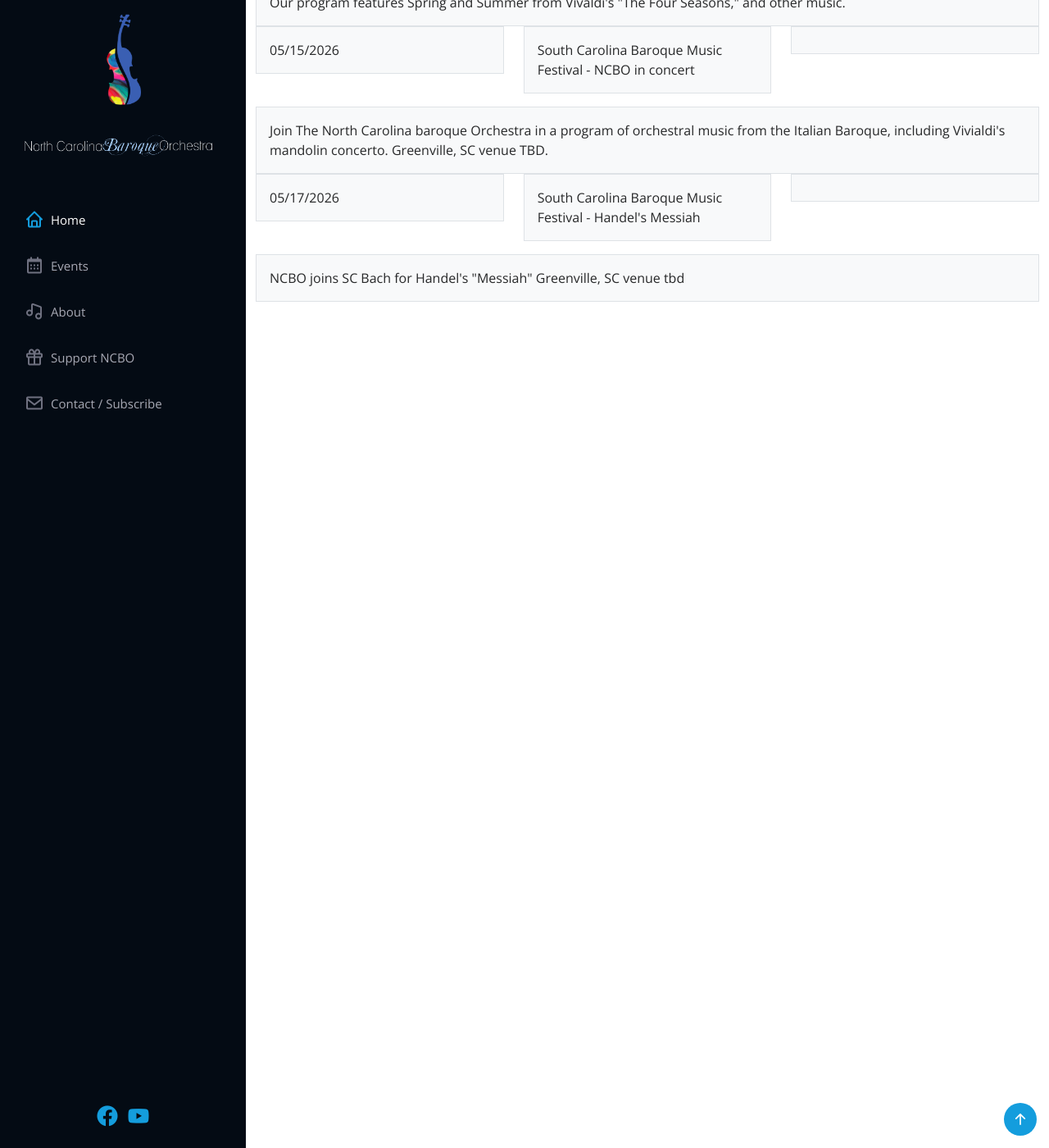
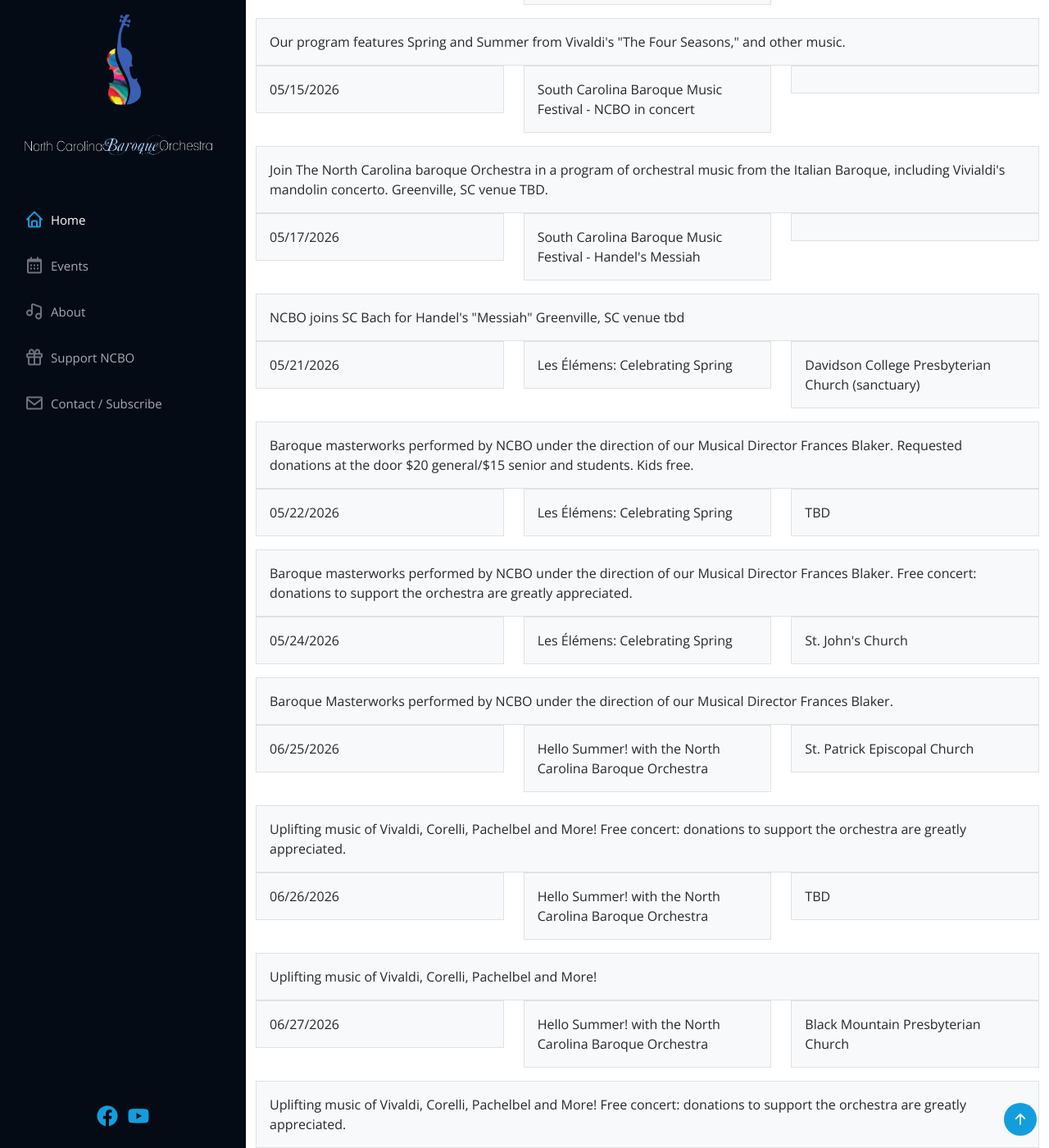
Before and after one commit to ncbaroqueorchestra/ncboweb, a Jekyll site: the page built from past_events.md, in a window 1280 px wide and 1400 px high, scrolled down 1360 px. Shown: the whole window at 82% size. Built offline with Jekyll 4.4.1, drawn with Linux system fonts in a browser that asks for light colours; some of the changed text lies outside the part shown.

Commit message:
Updated NCBO events

```diff
--- a/_data/events.yml
+++ b/_data/events.yml
@@ -39,30 +39,31 @@
   venue: Carol Woods Retirement Community
 - address: 310 Exploration Blvd . Denver, NC 28037, United States
   description: Our program features Spring and Summer from Vivaldi's "The Four Seasons,"
-    and other music.
+    and other music. Contact Concierge at 704 585-8780 for tickets. $24.
   eventdate: 05/07/2026
   eventtime: 04:00 PM
   heading: '"Spring Into Summer" with the NCBO Chamber Players'
   mapurl: https://maps.app.goo.gl/L8qNkPmWWumjq8ySA
   sortdate: 1778184000
-  venue: Trilogy Lake Norman
+  venue: Trilogy Lake Norman, Event Center at Twin Mills Club
 - address: 125 N Meeting Street, Statesville, NC 28677
-  description: Our program features Spring and Summer from Vivaldi's "The Four Seasons"
-    and other music.
+  description: Our program features Spring and Summer from Vivaldi's "The Four Seasons,"
+    and other music. Email ncbaroqueorchestra@gmail.com for more information.
   eventdate: 05/08/2026
   eventtime: 07:00 PM
   heading: '"Spring Into Summer" with the NCBO Chamber Players'
   mapurl: https://maps.app.goo.gl/SjXvk1RWFoSXqbgr5
   sortdate: 1778281200
   venue: First Presbyterian Church
-- address: ''
+- address: 520 Summit St, Winston-Salem, NC
   description: Our program features Spring and Summer from Vivaldi's "The Four Seasons,"
     and other music.
   eventdate: 05/09/2026
-  eventtime: 03:00 PM
+  eventtime: 04:00 PM
   heading: '"Spring Into Summer" with the NCBO Chamber Players'
-  sortdate: 1778353200
-  venue: TBD
+  mapurl: https://maps.app.goo.gl/a33fCBwDr9f4ozpY6
+  sortdate: 1778356800
+  venue: St. Paul's Episcopal Church
 - address: 309 W Gay St, Lancaster, SC 29720
   description: Our program features Spring and Summer from Vivaldi's "The Four Seasons,"
     and other music.
@@ -93,3 +94,56 @@
   heading: South Carolina Baroque Music Festival - Handel's Messiah
   sortdate: 1779058800
   venue: ''
+- address: 100 N. Main Street, Davidson, NC
+  description: Baroque masterworks performed by NCBO under the direction of our Musical
+    Director Frances Blaker. Requested donations at the door $20 general/$15 senior
+    and students. Kids free.
+  eventdate: 05/21/2026
+  eventtime: 05:00 PM
+  heading: 'Les Élémens: Celebrating Spring'
+  mapurl: https://maps.app.goo.gl/mvBWeK7qs68MFZ46A
+  sortdate: 1779397200
+  venue: Davidson College Presbyterian Church (sanctuary)
+- address: ''
+  description: 'Baroque masterworks performed by NCBO under the direction of our Musical
+    Director Frances Blaker. Free concert: donations to support the orchestra are
+    greatly appreciated.'
+  eventdate: 05/22/2026
+  eventtime: 07:00 PM
+  heading: 'Les Élémens: Celebrating Spring'
+  sortdate: 1779490800
+  venue: TBD
+- address: 325 Bull Street, Savannah, GA
+  description: Baroque Masterworks performed by NCBO under the direction of our Musical
+    Director Frances Blaker.
+  eventdate: 05/24/2026
+  eventtime: 05:00 PM
+  heading: 'Les Élémens: Celebrating Spring'
+  mapurl: https://maps.app.goo.gl/FbgGk3VA1TcTvGFk8
+  sortdate: 1779656400
+  venue: St. John's Church
+- address: 164 Fairview Road, Mooresville, NC
+  description: 'Uplifting music of Vivaldi, Corelli, Pachelbel and More! Free concert:
+    donations to support the orchestra are greatly appreciated.'
+  eventdate: 06/25/2026
+  eventtime: 05:00 PM
+  heading: Hello Summer! with the North Carolina Baroque Orchestra
+  mapurl: https://maps.app.goo.gl/2EbgtiCqNR54HFjy7
+  sortdate: 1782421200
+  venue: St. Patrick Episcopal Church
+- address: ''
+  description: Uplifting music of Vivaldi, Corelli, Pachelbel and More!
+  eventdate: 06/26/2026
+  eventtime: 07:00 PM
+  heading: Hello Summer! with the North Carolina Baroque Orchestra
+  sortdate: 1782514800
+  venue: TBD
+- address: 117 Montreat Road, Black Mountain, NC
+  description: 'Uplifting music of Vivaldi, Corelli, Pachelbel and More! Free concert:
+    donations to support the orchestra are greatly appreciated.'
+  eventdate: 06/27/2026
+  eventtime: 03:00 PM
+  heading: Hello Summer! with the North Carolina Baroque Orchestra
+  mapurl: https://maps.app.goo.gl/GsVFpjxRcrPRDCAbA
+  sortdate: 1782586800
+  venue: Black Mountain Presbyterian Church
```
